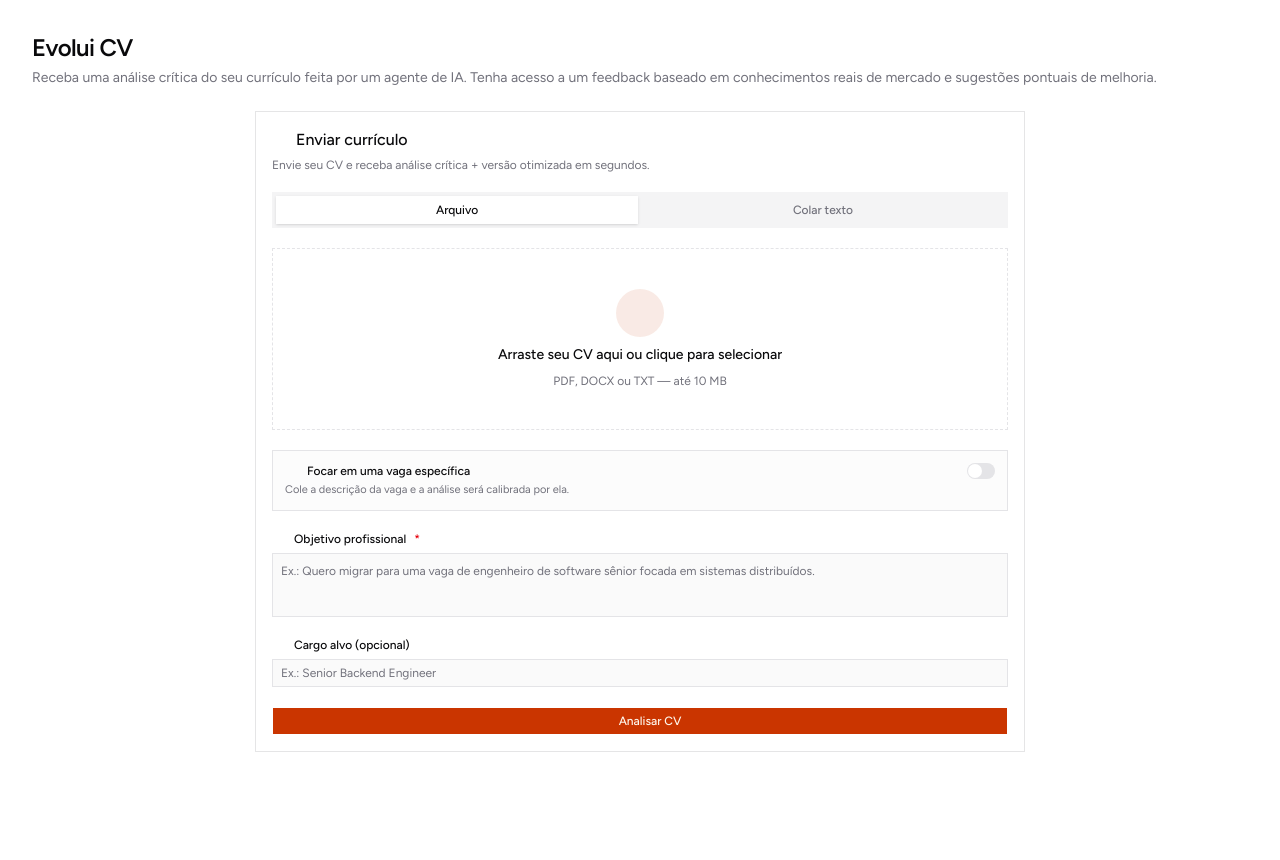
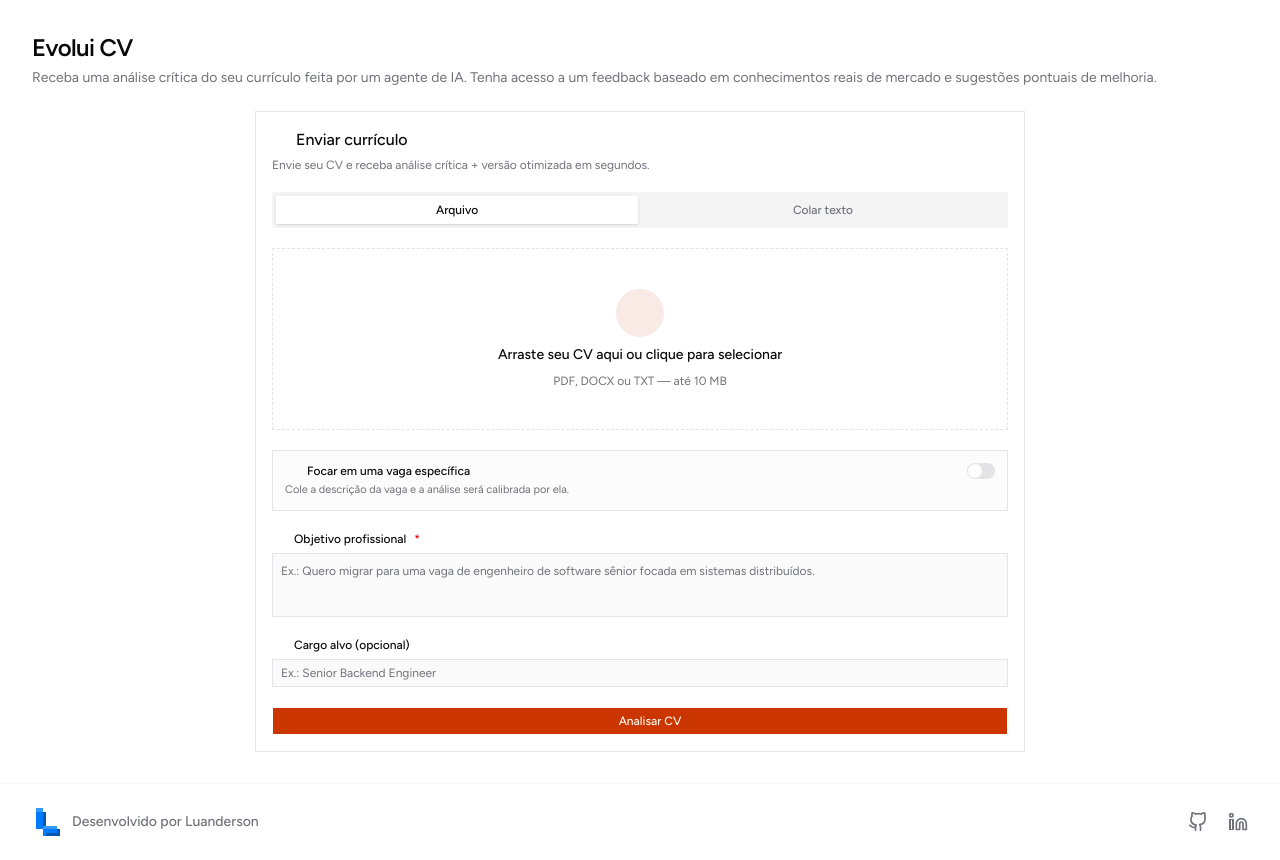
Before and after one commit to Luanderson-Dev/evoluicv, a Next.js app in the folder frontend/: page / in a window 1280 px wide. Before the commit the page ends 800 px from the top, so only its background shows below. Built offline with nearby package versions, Linux system fonts and the light colour scheme; no server answers; some icons are missing.

Commit message:
feat(frontend): add footer to page.

```diff
--- a/frontend/src/app/page.tsx
+++ b/frontend/src/app/page.tsx
@@ -1,5 +1,6 @@
 'use client';
 
+import { AppFooter } from '@/components/app-footer';
 import { AnalysisResultView } from '@/components/cv/analysis-result-view';
 import { CvUploadForm } from '@/components/cv/cv-upload-form';
 import { ImprovementSuggestionsView } from '@/components/cv/improvement-suggestions-view';
@@ -60,6 +61,7 @@ export default function Page() {
 	const showResults = isLoading || hasResult;
 
 	return (
+		<>
 			<main className='mx-auto flex w-full flex-1 flex-col gap-6 p-4 lg:p-8'>
 				<header className='flex flex-col gap-1'>
 					<h1 className='font-heading text-2xl font-semibold tracking-tight'>
@@ -67,8 +69,9 @@ export default function Page() {
 					</h1>
 					<p className='text-sm text-muted-foreground'>
 						Receba uma análise crítica do seu currículo feita por um
-					agente de IA. Tenha acesso a um feedback baseado em conhecimentos
-					reais de mercado e sugestões pontuais de melhoria.
+						agente de IA. Tenha acesso a um feedback baseado em
+						conhecimentos reais de mercado e sugestões pontuais de
+						melhoria.
 					</p>
 				</header>
 
@@ -127,5 +130,7 @@ export default function Page() {
 					)}
 				</div>
 			</main>
+			<AppFooter />
+		</>
 	);
 }
--- /dev/null
+++ b/frontend/src/components/app-footer.tsx
@@ -0,0 +1,38 @@
+import { GithubIcon } from '@/components/icons/github-icon';
+import { LinkedinIcon } from '@/components/icons/linkedin-icon';
+import { LogoIcon } from '@/components/icons/logo-icon';
+import Link from 'next/link';
+
+export function AppFooter() {
+	return (
+		<footer className='w-full border-t border-border/40 bg-background py-6 mt-auto'>
+			<div className='container mx-auto flex flex-col items-center justify-between gap-4 md:flex-row px-4 md:px-8'>
+				<div className='flex items-center gap-3'>
+					<LogoIcon />
+					<span className='text-sm font-medium text-muted-foreground'>
+						Desenvolvido por Luanderson
+					</span>
+				</div>
+
+				<div className='flex items-center gap-5'>
+					<Link
+						href='https://github.com/luanderson-dev'
+						target='_blank'
+						rel='noopener noreferrer'
+						className='text-muted-foreground transition-colors hover:text-foreground'
+					>
+						<GithubIcon />
+					</Link>
+					<Link
+						href='https://linkedin.com/in/luanderson-pimenta-mendes'
+						target='_blank'
+						rel='noopener noreferrer'
+						className='text-muted-foreground transition-colors hover:text-foreground'
+					>
+						<LinkedinIcon />
+					</Link>
+				</div>
+			</div>
+		</footer>
+	);
+}
--- /dev/null
+++ b/frontend/src/components/icons/github-icon.tsx
@@ -0,0 +1,19 @@
+export function GithubIcon({ className }: { className?: string }) {
+	return (
+		<svg
+			className={className}
+			xmlns='http://www.w3.org/2000/svg'
+			width='20'
+			height='20'
+			viewBox='0 0 24 24'
+			fill='none'
+			stroke='currentColor'
+			strokeWidth='2'
+			strokeLinecap='round'
+			strokeLinejoin='round'
+		>
+			<path d='M15 22v-4a4.8 4.8 0 0 0-1-3.02c3.14-.35 6.44-1.54 6.44-7A5.44 5.44 0 0 0 20 4.77 5.07 5.07 0 0 0 19.91 1S18.73.65 16 2.48a13.38 13.38 0 0 0-7 0C6.27.65 5.09 1 5.09 1A5.07 5.07 0 0 0 5 4.77a5.44 5.44 0 0 0-1.5 3.78c0 5.42 3.3 6.61 6.44 7A4.8 4.8 0 0 0 9 18v4'></path>
+			<path d='M9 18c-4.51 2-5-2-7-2'></path>
+		</svg>
+	);
+}
--- /dev/null
+++ b/frontend/src/components/icons/linkedin-icon.tsx
@@ -0,0 +1,29 @@
+export function LinkedinIcon({ className }: { className?: string }) {
+	return (
+		<svg
+			className={className}
+			xmlns='http://www.w3.org/2000/svg'
+			width='20'
+			height='20'
+			viewBox='0 0 24 24'
+			fill='none'
+			stroke='currentColor'
+			strokeWidth='2'
+			strokeLinecap='round'
+			strokeLinejoin='round'
+		>
+			<path d='M16 8a6 6 0 0 1 6 6v7h-4v-7a2 2 0 0 0-2-2 2 2 0 0 0-2 2v7h-4v-7a6 6 0 0 1 6-6z'></path>
+			<rect
+				x='2'
+				y='9'
+				width='4'
+				height='12'
+			></rect>
+			<circle
+				cx='4'
+				cy='4'
+				r='2'
+			></circle>
+		</svg>
+	);
+}
--- /dev/null
+++ b/frontend/src/components/icons/logo-icon.tsx
@@ -0,0 +1,69 @@
+export function LogoIcon({ className }: { className?: string }) {
+	return (
+		<svg
+			className={className}
+			width='28'
+			height='28'
+			viewBox='0 0 32 32'
+			xmlns='http://www.w3.org/2000/svg'
+		>
+			<style>{`
+        .blue-face { fill: #007bff; }
+        .blue-top { fill: #3399ff; }
+        .blue-side { fill: #0056b3; }
+        rect { shape-rendering: crispEdges; }
+      `}</style>
+			<g id='l-pixelart-3d-v2'>
+				<rect
+					x='4'
+					y='0'
+					width='8'
+					height='24'
+					className='blue-face'
+				/>
+				<rect
+					x='4'
+					y='0'
+					width='8'
+					height='4'
+					className='blue-top'
+				/>
+				<rect
+					x='12'
+					y='4'
+					width='4'
+					height='20'
+					className='blue-side'
+				/>
+				<rect
+					x='12'
+					y='24'
+					width='16'
+					height='8'
+					className='blue-face'
+				/>
+				<rect
+					x='12'
+					y='20'
+					width='16'
+					height='4'
+					className='blue-top'
+				/>
+				<rect
+					x='16'
+					y='28'
+					width='12'
+					height='4'
+					className='blue-side'
+				/>
+				<rect
+					x='28'
+					y='24'
+					width='4'
+					height='8'
+					className='blue-side'
+				/>
+			</g>
+		</svg>
+	);
+}
```
Also changed, not shown: frontend/package.json (indentation only). Lines whose indentation alone changed are shown as unchanged.
